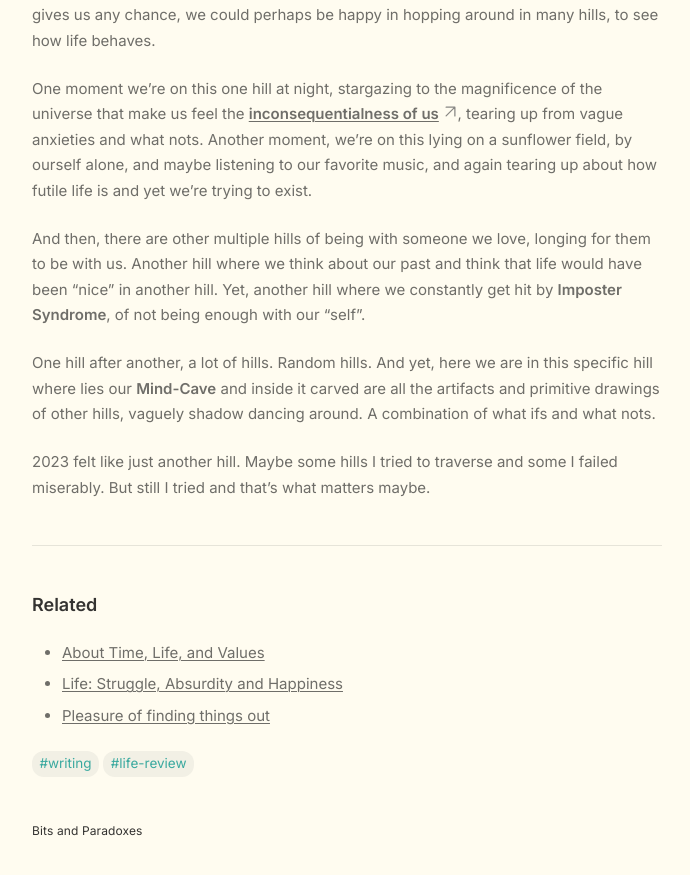
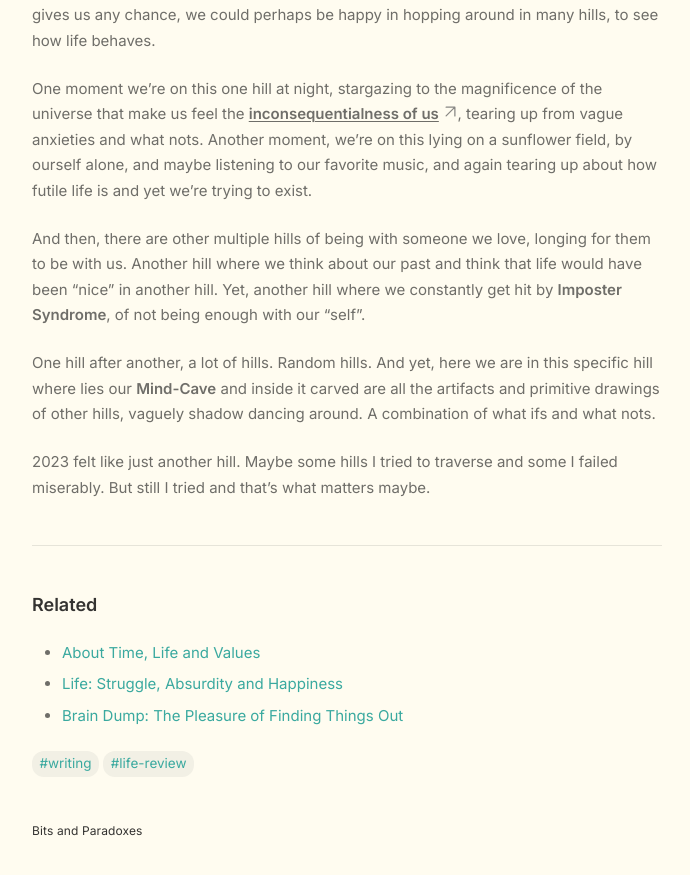
Before and after one commit to NISH1001/NISH1001.github.io, a Jekyll site: the page built from _posts/2024-01-01-2023-life-in-transition-same-different.markdown, in a window 1280 px wide and 900 px high, scrolled down 4472 px. Shown: the top 875 px of the window, without its empty margins (293-983 px from the left). Built offline with Jekyll 4.4.1, drawn with Linux system fonts in a browser that asks for light colours.

Commit message:
Bugfix wiki-style links [[]] for some posts

```diff
--- a/_posts/2024-01-01-2023-life-in-transition-same-different.markdown
+++ b/_posts/2024-01-01-2023-life-in-transition-same-different.markdown
@@ -71,12 +71,15 @@ One hill after another, a lot of hills. Random hills. And yet, here we are in th
 
 2023 felt like just another hill. Maybe some hills I tried to traverse and some I failed miserably. But still I tried and that's what matters maybe.
 
+
 ---
 
 ## Related
 
-- [About Time, Life, and Values]({{ '/writing/time-life-values.html' | relative_url }}){:class="paradox"}
-- [Life: Struggle, Absurdity and Happiness]({{ '/writing/life-struggle-absurdity-happiness.html' | relative_url }}){:class="paradox"}
-- [Pleasure of finding things out]({{ '/writing/pleasures-of-finding-things.html' | relative_url }}){:class="paradox"}
+- [[About Time, Life and Values]]
+- [[Life: Struggle, Absurdity and Happiness]]
+- [[Brain Dump: The Pleasure of Finding Things Out]]
+
+
 
 #writing #life-review
```
Also changed, not shown: _includes/Content.html (+8 -1 lines).
